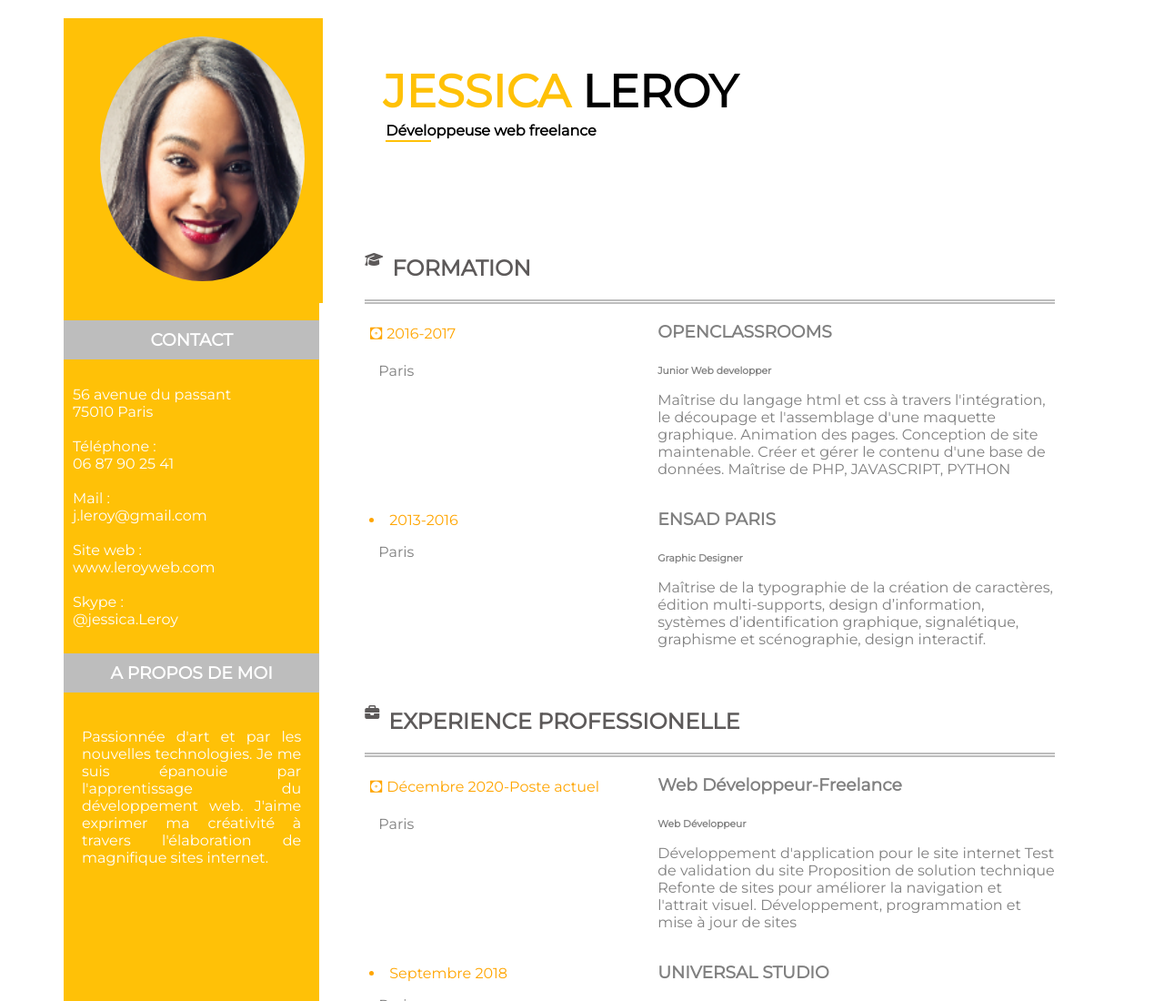
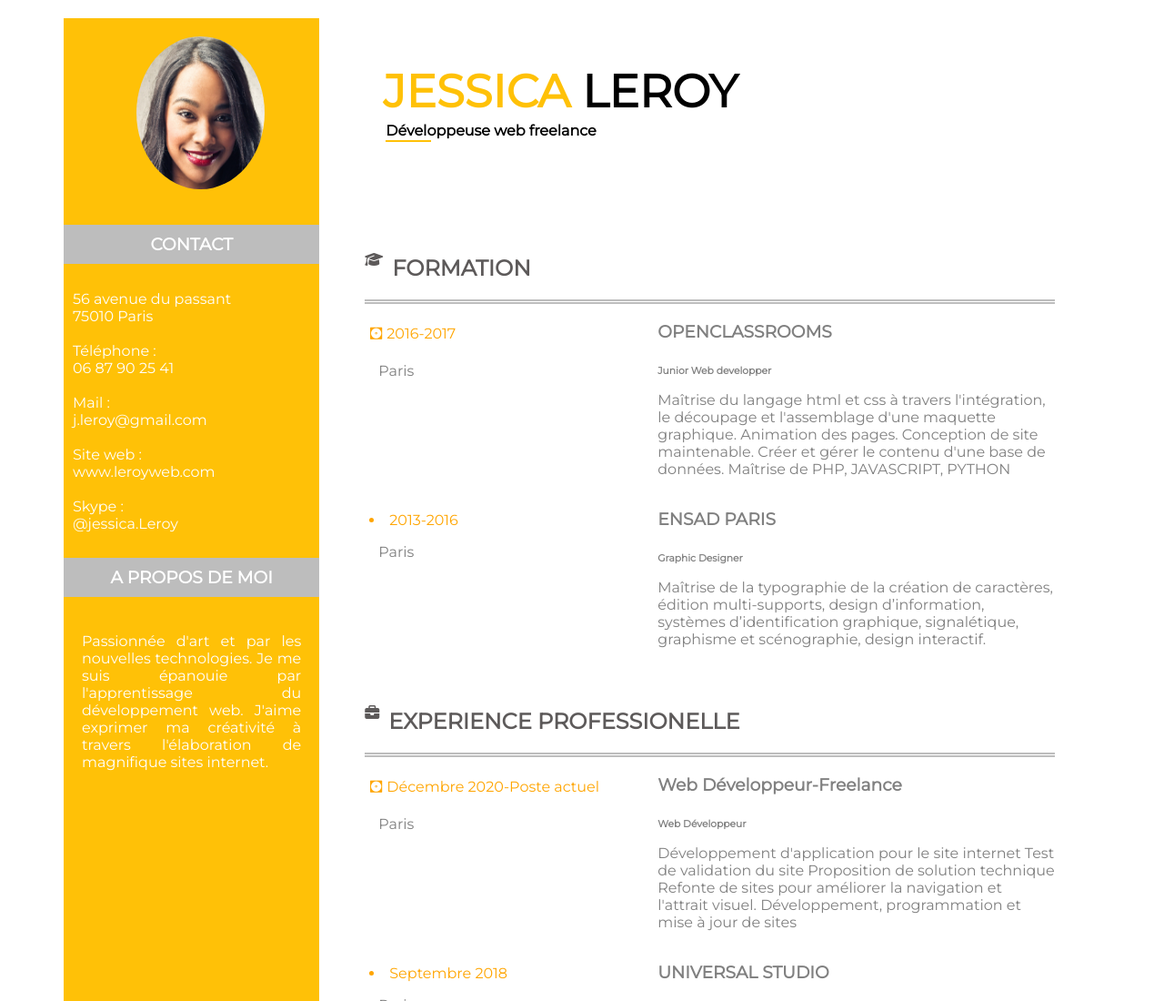
Before and after one commit to ANA1512/p2-cv, a plain HTML site: page index.html in a window 1280 px wide. Shown: the top 1100 px of the page at 91% size. Drawn offline with Linux system fonts and the light colour scheme.

Commit message:
dispo aside

```diff
--- a/style.css
+++ b/style.css
@@ -41,7 +41,7 @@ body{
 }
 
 .conteneur{
-		display:flex;
+		display:block;
 		text-align: center;
 		font-family: 'Montserrat', sans-serif;
 }
@@ -192,11 +192,13 @@ aside{
 .photo{
 
 		background-color: #FFC107;
-		width: 80%;
+		width: 50%;
 		height:auto;
-		margin-left: 20px;
-    	margin-right: 20px;
+		margin-left: 60px;
+    	margin-right: 60px;
     	padding: 20px;
+    	display:flex;
+    	order:1;
 
 }
 
```
